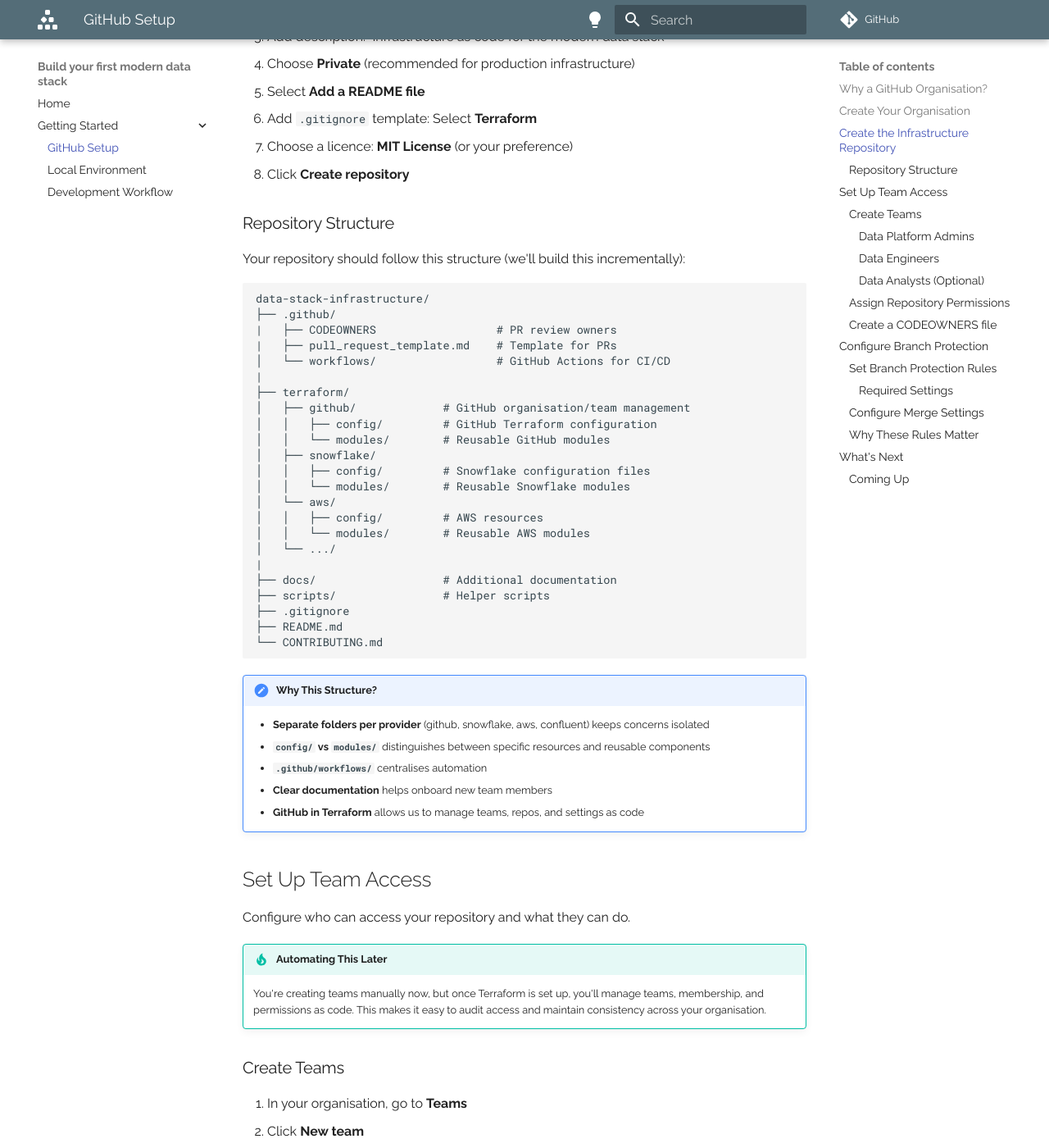
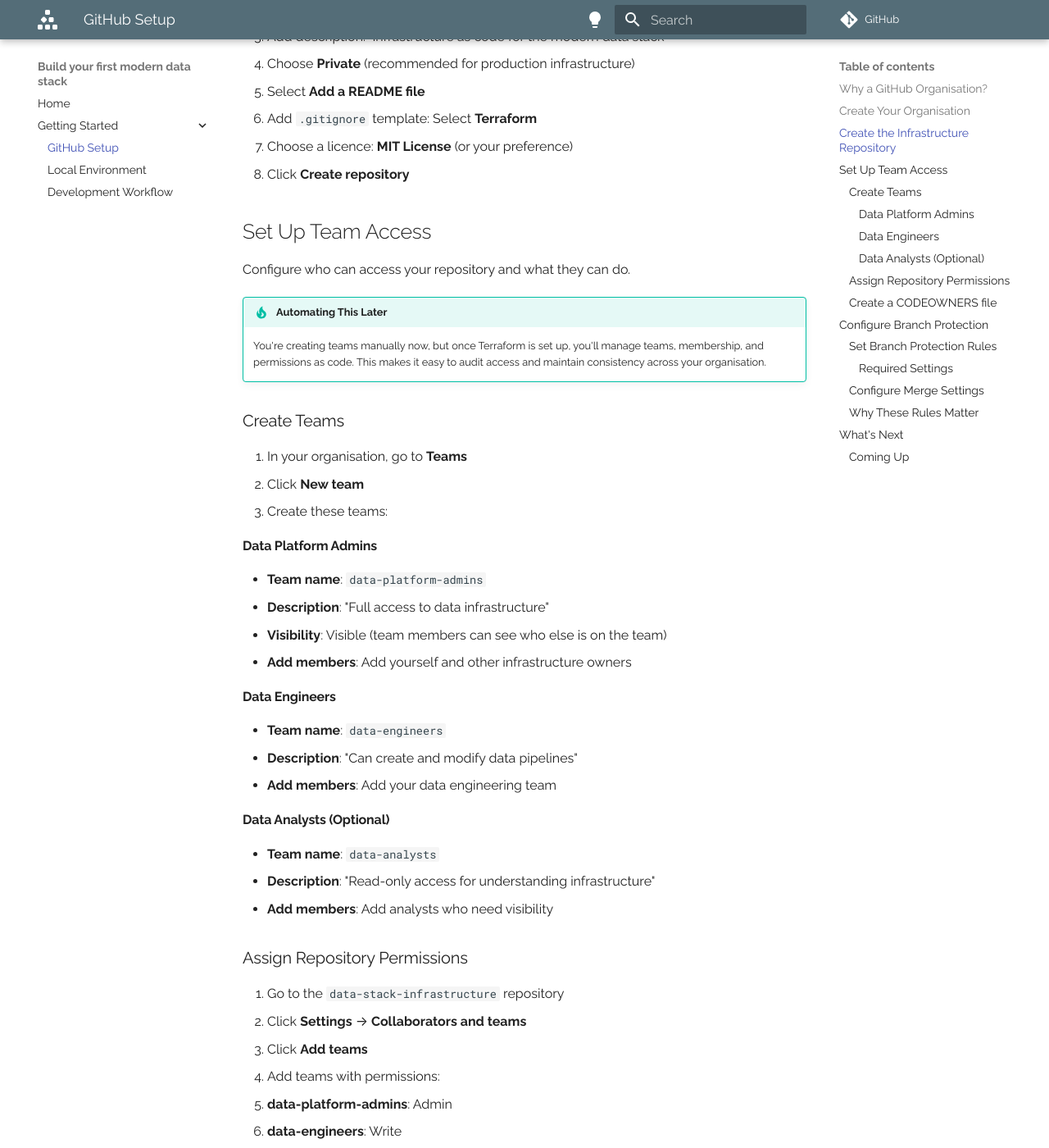
Before and after one commit to glsdown/modern-data-stack-build, an MkDocs documentation site: the page built from docs/getting-started/1-github-setup.md, in a window 1280 px wide and 1400 px high, scrolled down 1467 px. Shown: the whole window at 82% size. Built offline with MkDocs 1.6.1 and Material for MkDocs 9.7.7, drawn with Linux system fonts in a browser that asks for light colours; comment, search, counter and statistics services are not loaded.

Commit message:
Update github

````diff
--- a/docs/getting-started/1-github-setup.md
+++ b/docs/getting-started/1-github-setup.md
@@ -45,43 +45,6 @@
 6. Add `.gitignore` template: Select **Terraform**
 7. Choose a licence: **MIT License** (or your preference)
 8. Click **Create repository**
-
-### Repository Structure
-
-Your repository should follow this structure (we'll build this incrementally):
-
-```
-data-stack-infrastructure/
-├── .github/
-|   ├── CODEOWNERS                  # PR review owners
-|   ├── pull_request_template.md    # Template for PRs
-│   └── workflows/                  # GitHub Actions for CI/CD
-|
-├── terraform/
-│   ├── github/             # GitHub organisation/team management
-│   │   ├── config/         # GitHub Terraform configuration
-│   │   └── modules/        # Reusable GitHub modules
-│   ├── snowflake/
-│   │   ├── config/         # Snowflake configuration files
-│   │   └── modules/        # Reusable Snowflake modules
-│   └── aws/
-│   │   ├── config/         # AWS resources
-│   │   └── modules/        # Reusable AWS modules
-│   └── .../
-|
-├── docs/                   # Additional documentation
-├── scripts/                # Helper scripts
-├── .gitignore
-├── README.md
-└── CONTRIBUTING.md
-```
-
-!!! note "Why This Structure?"
-    - **Separate folders per provider** (github, snowflake, aws, confluent) keeps concerns isolated
-    - **`config/` vs `modules/`** distinguishes between specific resources and reusable components
-    - **`.github/workflows/`** centralises automation
-    - **Clear documentation** helps onboard new team members
-    - **GitHub in Terraform** allows us to manage teams, repos, and settings as code
 
 ## Set Up Team Access
 
````
